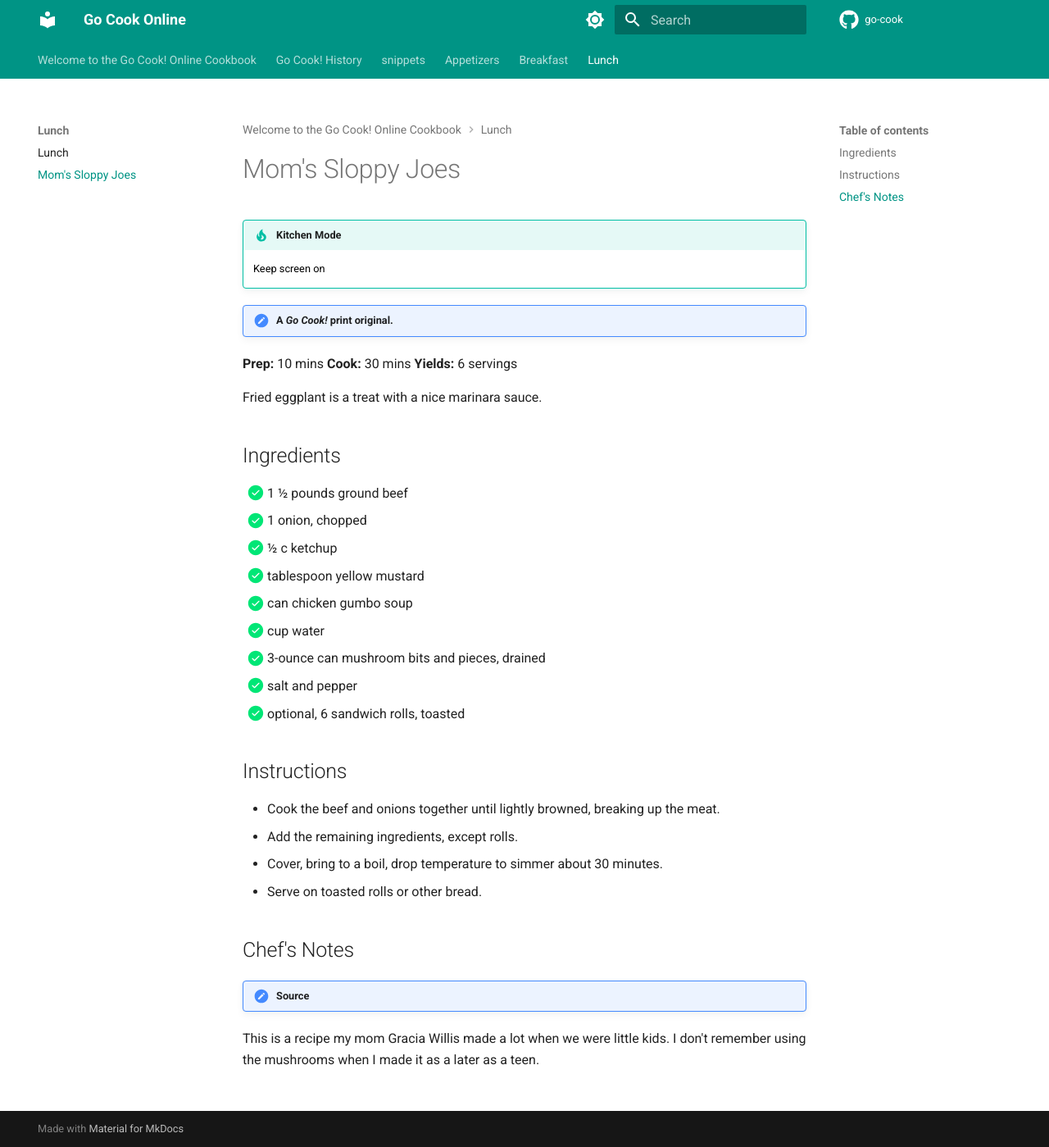
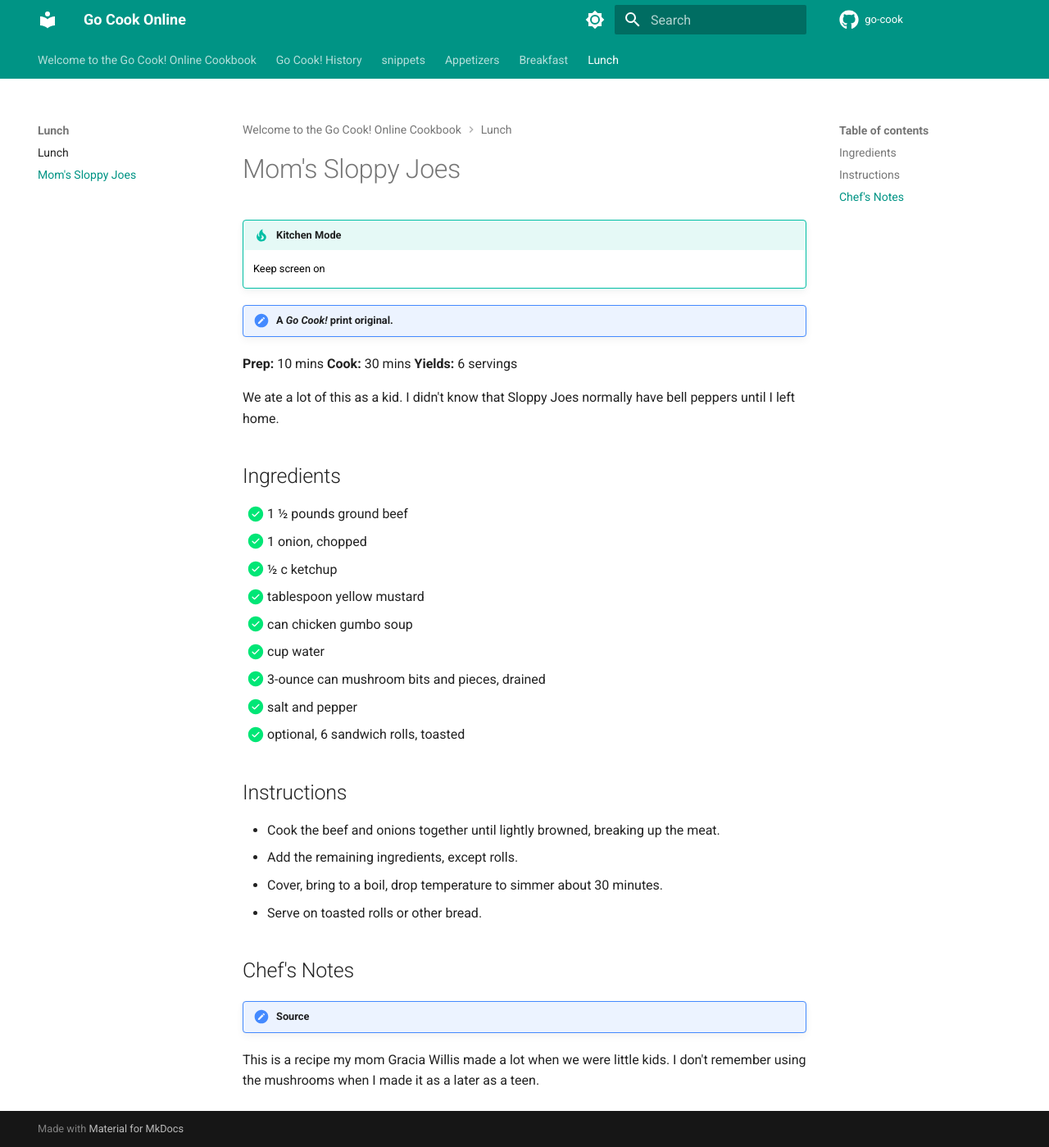
Before and after one commit to tomwillis608/go-cook, an MkDocs documentation site: the page built from cookbook/lunch/moms-sloppy-joes.md, in a window 1280 px wide and 1399 px high. Shown: the whole window at 82% size. Built offline with MkDocs 1.6.1 and Material for MkDocs 9.7.7, drawn with Linux system fonts in a browser that asks for light colours; comment, search, counter and statistics services are not loaded.

Commit message:
Add mom's sloppy joes deets

```diff
--- a/cookbook/lunch/moms-sloppy-joes.md
+++ b/cookbook/lunch/moms-sloppy-joes.md
@@ -10,7 +10,7 @@
 <span><strong>Yields:</strong> 6 servings</span>
 </div>
 
-Fried eggplant is a treat with a nice marinara sauce.
+We ate a lot of this as a kid. I didn't know that Sloppy Joes normally have bell peppers until I left home.
 
 ## Ingredients
 
```
Also changed, not shown: cookbook/index.md (+1 -0 lines).
